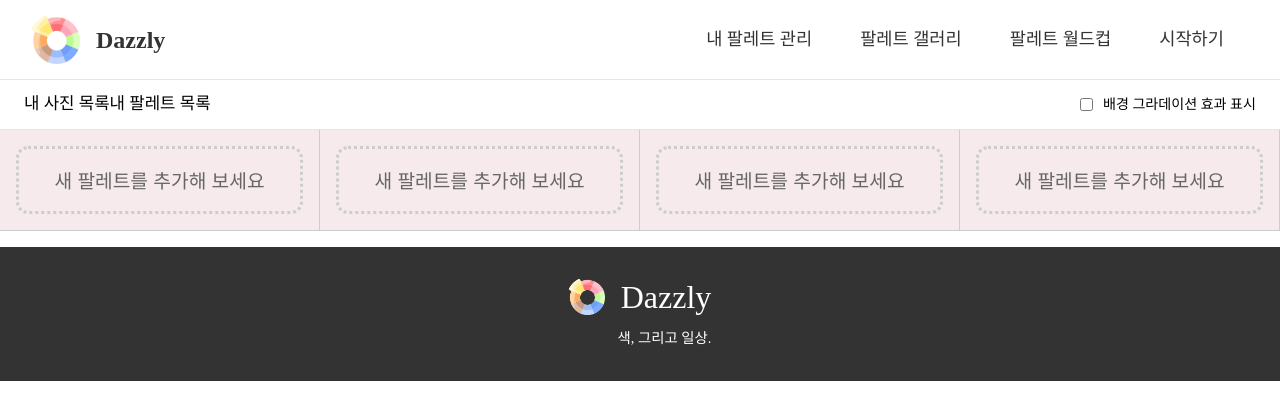
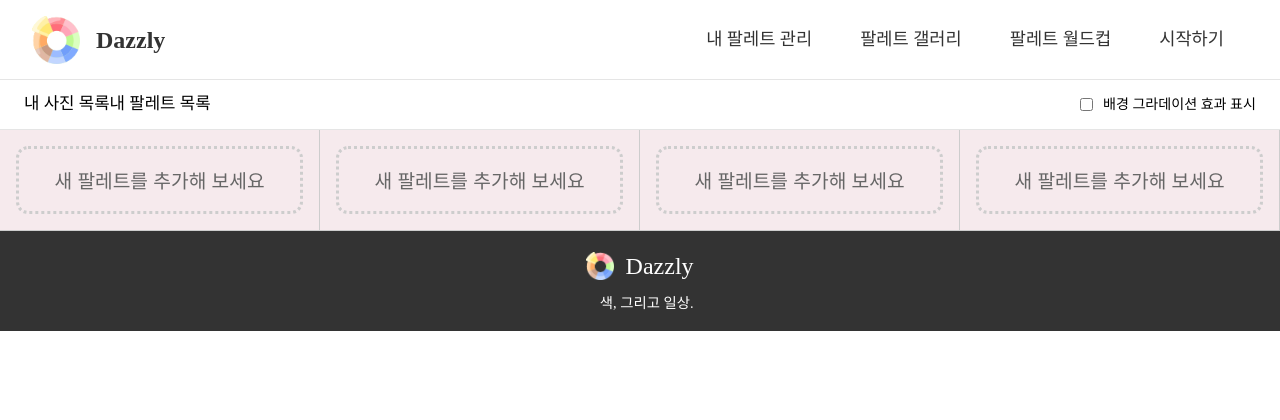
Before and after one commit to C17AN/dazzly, a React (Create React App) app: page /palette in a window 1280 px wide. Shown: the top 420 px of the page. Built offline with nearby package versions, Linux system fonts and the light colour scheme; a web font is replaced by a local one.

Commit message:
로그인 페이지 링크 설정

```diff
--- a/src/App.tsx
+++ b/src/App.tsx
@@ -9,7 +9,7 @@ import Competition from "./pages/Competition";
 import Home from "./pages/Home";
 import Settings from "./pages/Settings";
 import Gallery from "./pages/Gallery";
-import SignUp from "./pages/SignUp";
+import Login from "./pages/Login";
 
 export const PaletteContext = createContext<any | null>(null);
 
@@ -33,7 +33,7 @@ function App() {
             <Route path="/gallery" component={Gallery}></Route>
             <Route path="/competition" component={Competition}></Route>
             <Route path="/setting" component={Settings}></Route>
-            <Route path="/signup" component={SignUp}></Route>
+            <Route path="/login" component={Login}></Route>
           </Switch>
           <Footer />
         </Router>
--- a/src/components/Footer.tsx
+++ b/src/components/Footer.tsx
@@ -19,14 +19,14 @@ const Footer = (props: Props) => {
 };
 
 const Container = styled.div`
-  height: 150px;
+  height: 100px;
   display: flex;
   justify-content: center;
+  align-items: center;
   background-color: #333;
   color: #fff;
   display: flex;
   font-weight: 100;
-  border-top: 1rem solid #fff;
   padding: 2rem;
 `;
 
@@ -35,12 +35,12 @@ const Logo = styled.div`
   align-items: center;
   margin-bottom: 1rem;
   img {
-    width: 36px;
-    height: 36px;
+    width: 28px;
+    height: 28px;
   }
   p {
-    font-size: 32px !important;
-    margin-left: 1rem;
+    font-size: 24px !important;
+    margin-left: 0.7rem;
   }
 `;
 
--- a/src/components/Header.tsx
+++ b/src/components/Header.tsx
@@ -51,7 +51,7 @@ const Header = (props: Props) => {
             <Link to="/competition">
               <li>팔레트 월드컵</li>
             </Link>
-            <Link to="/signup">
+            <Link to="/login">
               <li>시작하기</li>
             </Link>
           </ul>
```
